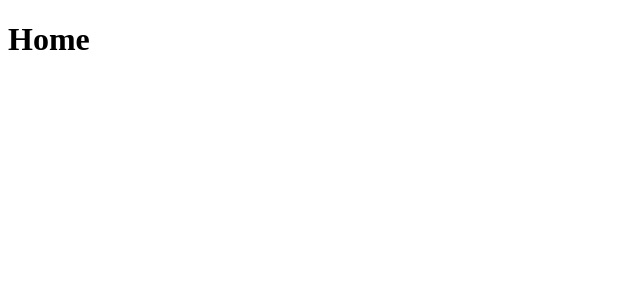
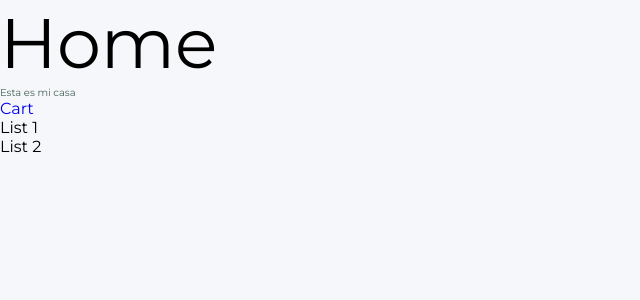
Before and after one commit to DanielFelipeJ/ReactDanielJaramillo, a React (Create React App) app in the folder tech-academy-course/tech-travel-application/: page / in a window 1280 px wide. Shown: the top 300 px of the page, without its empty margins (0-640 px from the left). Built offline with nearby package versions, Linux system fonts and the light colour scheme.

Commit message:
Clase 17: Styled components

```diff
--- a/tech-academy-course/tech-travel-application/package.json
+++ b/tech-academy-course/tech-travel-application/package.json
@@ -9,6 +9,7 @@
     "react": "^18.1.0",
     "react-dom": "^18.1.0",
     "react-scripts": "5.0.1",
+    "styled-components": "^5.3.5",
     "web-vitals": "^2.1.4"
   },
   "scripts": {
--- a/tech-academy-course/tech-travel-application/public/index.html
+++ b/tech-academy-course/tech-travel-application/public/index.html
@@ -3,6 +3,9 @@
   <head>
     <meta charset="utf-8" />
     <link rel="icon" href="%PUBLIC_URL%/favicon.ico" />
+    <link rel="preconnect" href="https://fonts.googleapis.com">
+    <link rel="preconnect" href="https://fonts.gstatic.com" crossorigin>
+    <link href="https://fonts.googleapis.com/css2?family=Montserrat&display=swap" rel="stylesheet">
     <title>Tech Travel</title>
   </head>
   <body>
--- a/tech-academy-course/tech-travel-application/src/App.js
+++ b/tech-academy-course/tech-travel-application/src/App.js
@@ -2,12 +2,16 @@
 import { BrowserRouter } from 'react-router-dom';
 
 import Routing from './routes';
+import GlobalStyle from './styles/global';
 
 function App() {
   return (
-    <BrowserRouter>
-      <Routing />
-    </BrowserRouter>
+    <>
+      <BrowserRouter>
+        <Routing />
+      </BrowserRouter>
+      <GlobalStyle />
+    </>
   );
 }
 
--- a/tech-academy-course/tech-travel-application/src/pages/Home/index.js
+++ b/tech-academy-course/tech-travel-application/src/pages/Home/index.js
@@ -1,7 +1,18 @@
 import React from 'react';
+import { Title, Subtitle } from './styles';
 
 function Home() {
-  return <h1>Home</h1>;
+  return (
+    <>
+      <Title>Home</Title>
+      <Subtitle>Esta es mi casa</Subtitle>
+      <a href="/cart">Cart</a>
+      <ul>
+        <li>List 1</li>
+        <li>List 2</li>
+      </ul>
+    </>
+  );
 }
 
 export default Home;
--- /dev/null
+++ b/tech-academy-course/tech-travel-application/src/pages/Home/styles.js
@@ -0,0 +1,10 @@
+import styled from 'styled-components';
+
+export const Title = styled.p`
+  font-size: 70px;
+`;
+
+export const Subtitle = styled.p`
+  font-size: 10px;
+  color: #456456;
+`;
--- /dev/null
+++ b/tech-academy-course/tech-travel-application/src/styles/global.js
@@ -0,0 +1,39 @@
+import { createGlobalStyle } from 'styled-components';
+
+export default createGlobalStyle`
+  *{
+    margin:0;
+    padding: 0;
+    outline: 0;
+    box-sizing: border-box;
+  }
+
+  *:focus{
+    outline: 0;
+  }
+
+  html,body,#root {
+    height: 100%;
+  }
+
+  body{
+    background-color: #f6f7fb;
+    -webkit-font-smoothing: antialiased;
+  }
+
+  body, input, button {
+    font-family: 'Montserrat', sans-serif;
+  }
+
+  a {
+    text-decoration: none;
+  }
+
+  ul {
+    list-style: none;
+  }
+
+  button {
+    cursor: pointer;
+  }
+`;
```
Also changed, not shown: 1 other file (tests, documents, lock files or other folders).
